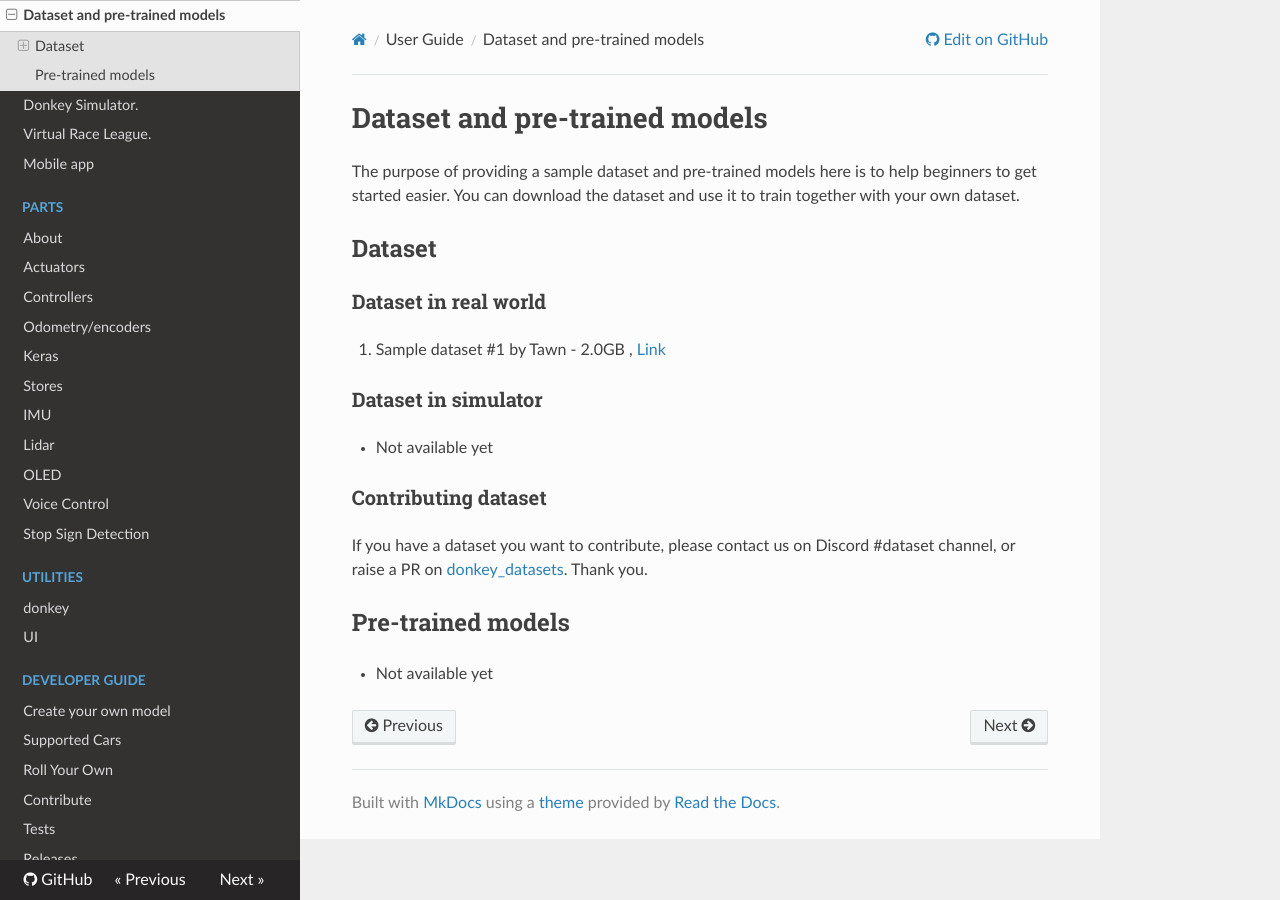
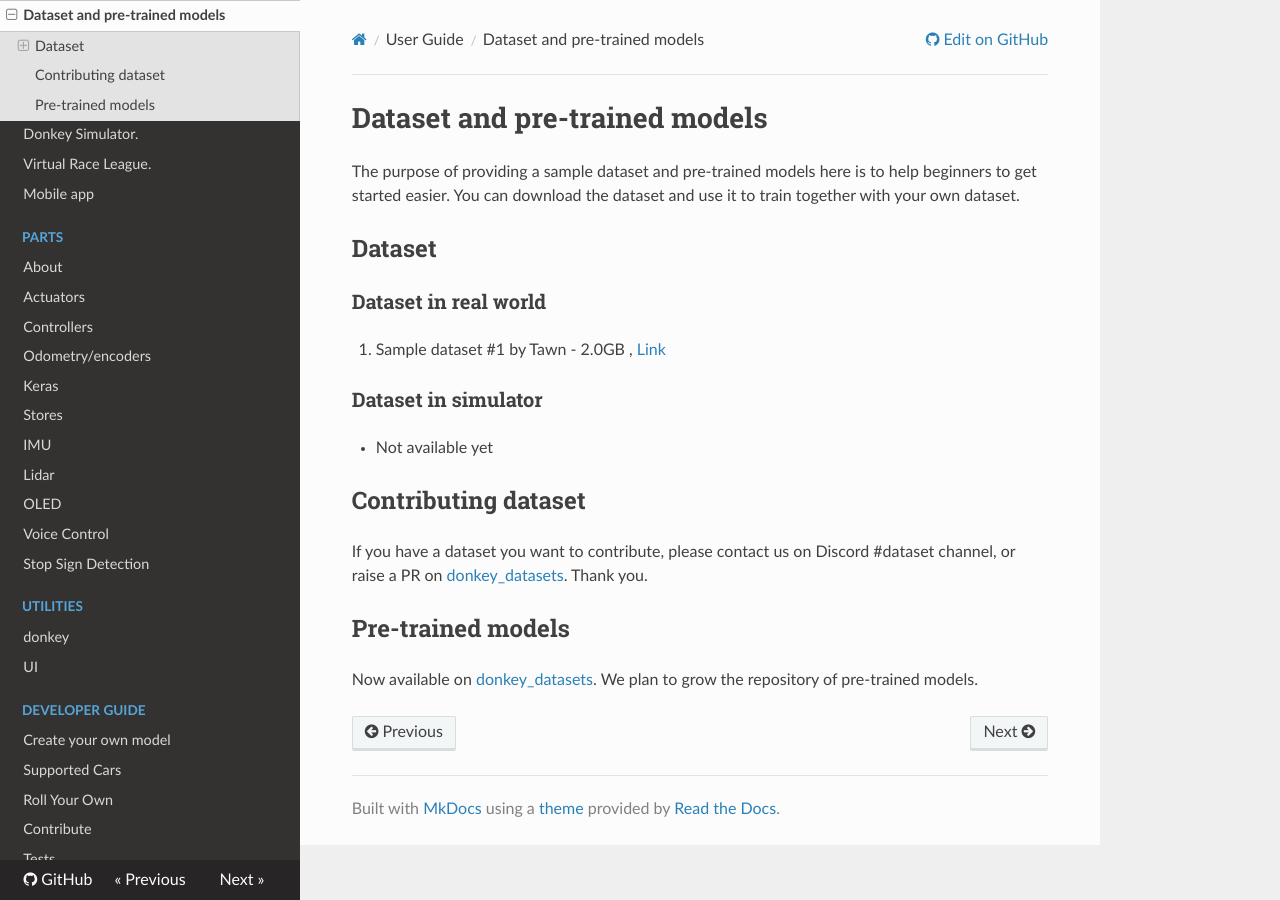
Before and after one commit to autorope/donkeydocs, an MkDocs documentation site: the page built from docs/guide/dataset_pretrained_models.md, in a window 1280 px wide. Built offline with MkDocs 1.6.1, drawn with Linux system fonts in a browser that asks for light colours; nearby versions of some CDN libraries; old or Windows-style settings are respelled for this version of MkDocs.

Commit message:
Adding info about pre-trained models.

```diff
--- a/docs/guide/dataset_pretrained_models.md
+++ b/docs/guide/dataset_pretrained_models.md
@@ -14,10 +14,10 @@ The purpose of providing a sample dataset and pre-trained models here is to help
 - Not available yet
 
 
-### Contributing dataset
+## Contributing dataset
 
 If you have a dataset you want to contribute, please contact us on Discord #dataset channel, or raise a PR on [donkey_datasets](https://github.com/autorope/donkey_datasets). Thank you.
 
 
 ## Pre-trained models
-- Not available yet
+Now available on [donkey_datasets](https://github.com/autorope/donkey_datasets). We plan to grow the repository of pre-trained models.
```
